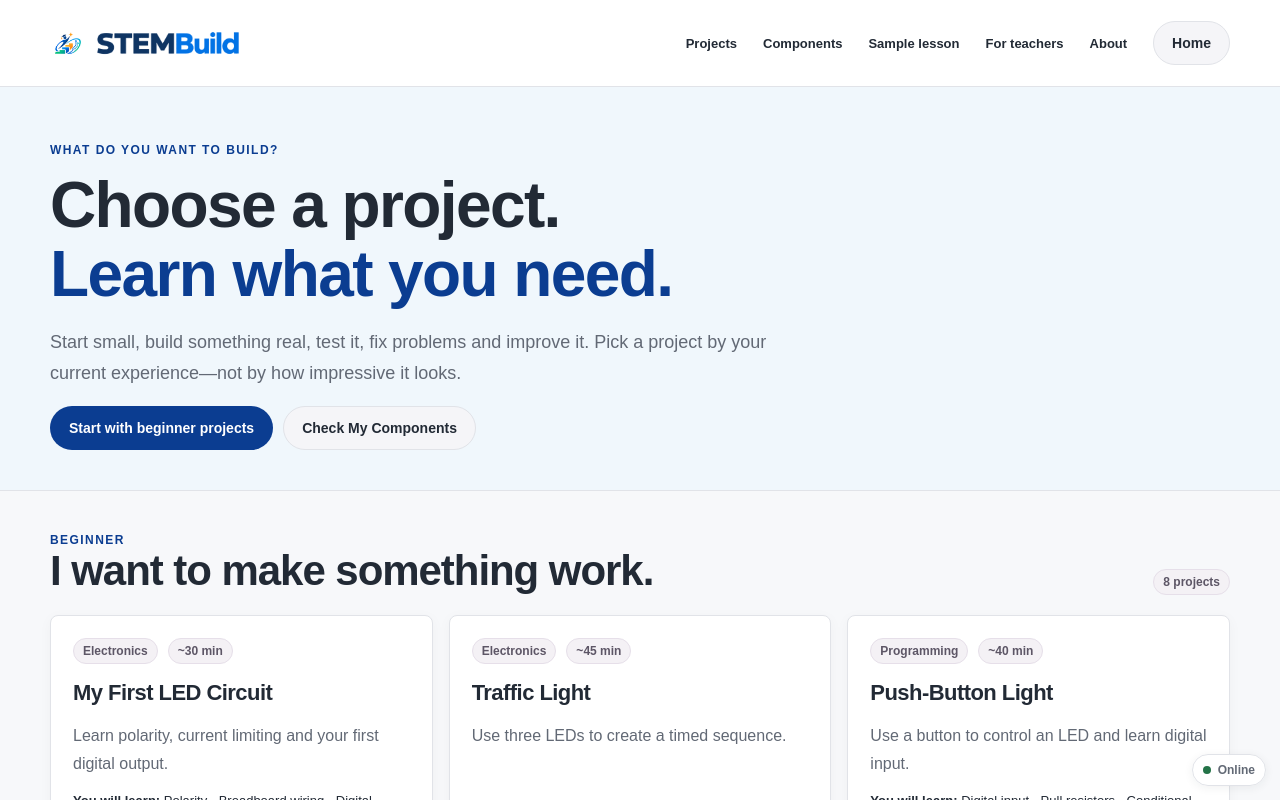
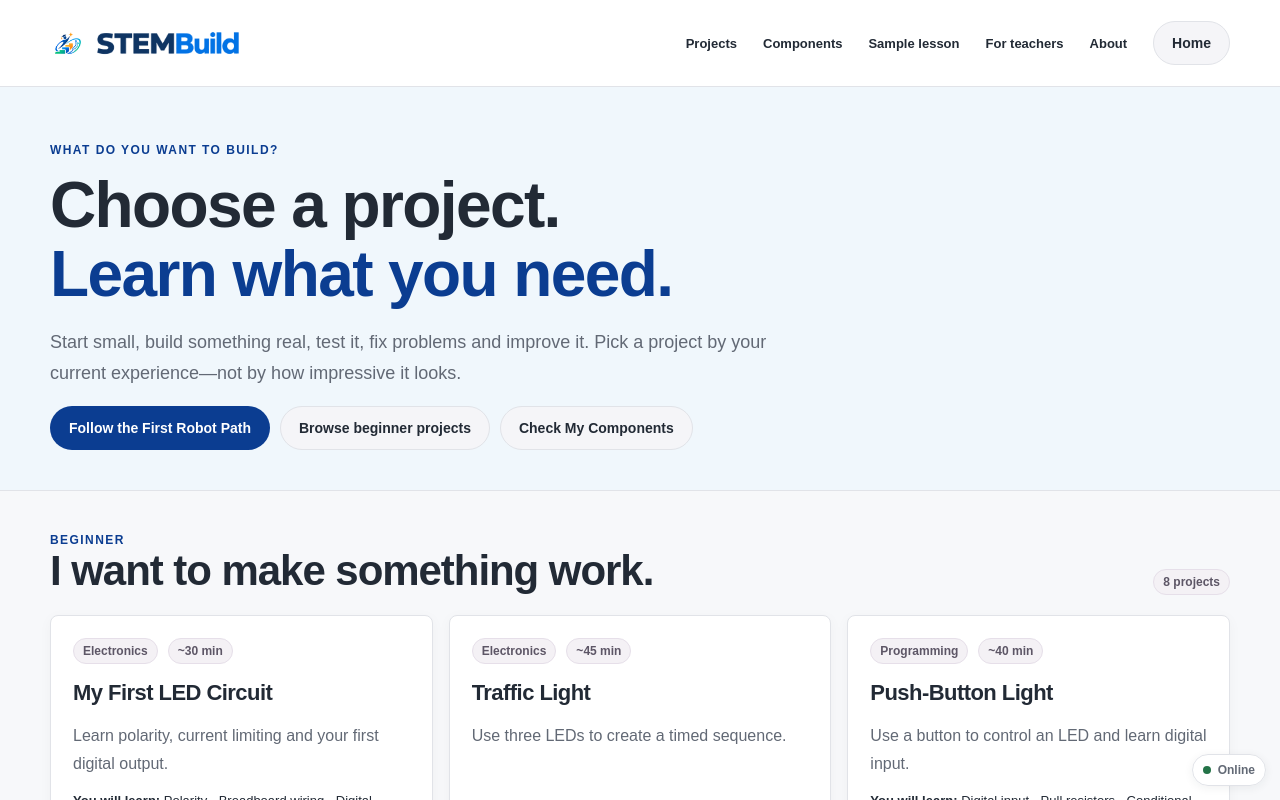
Before and after one commit to cath365/STEMBuild-, a Next.js app: page /projects in a window 1280 px wide. Shown: the top 800 px of the page. Built offline with nearby package versions, Linux system fonts and the light colour scheme.

Commit message:
learn: promote the guided path from project discovery

```diff
--- a/src/app/projects/page.tsx
+++ b/src/app/projects/page.tsx
@@ -20,7 +20,7 @@ export default function ProjectsPage() {
           <div className="eyebrow">WHAT DO YOU WANT TO BUILD?</div>
           <h1>Choose a project.<br/><span>Learn what you need.</span></h1>
           <p className="lead">Start small, build something real, test it, fix problems and improve it. Pick a project by your current experience—not by how impressive it looks.</p>
-          <div className="inline" style={{marginTop:18}}><Link className="btn btn-primary" href="#Beginner">Start with beginner projects</Link><Link className="btn" href="/components">Check My Components</Link></div>
+          <div className="inline" style={{marginTop:18}}><Link className="btn btn-primary" href="/learning-paths/first-robot">Follow the First Robot Path</Link><Link className="btn" href="#Beginner">Browse beginner projects</Link><Link className="btn" href="/components">Check My Components</Link></div>
         </div>
       </section>
 
```
